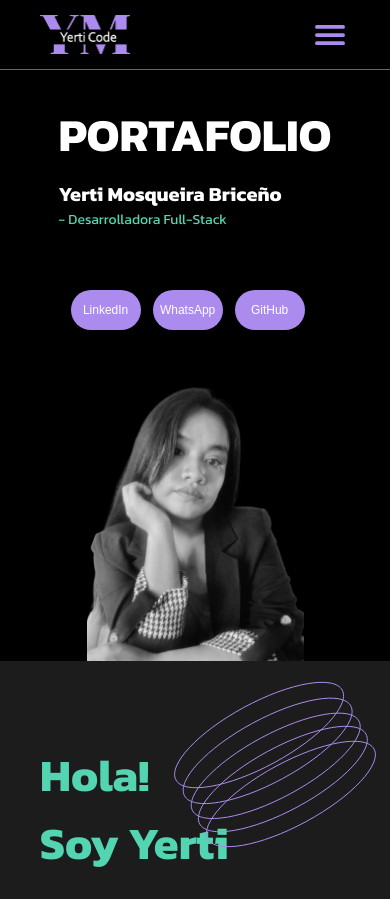
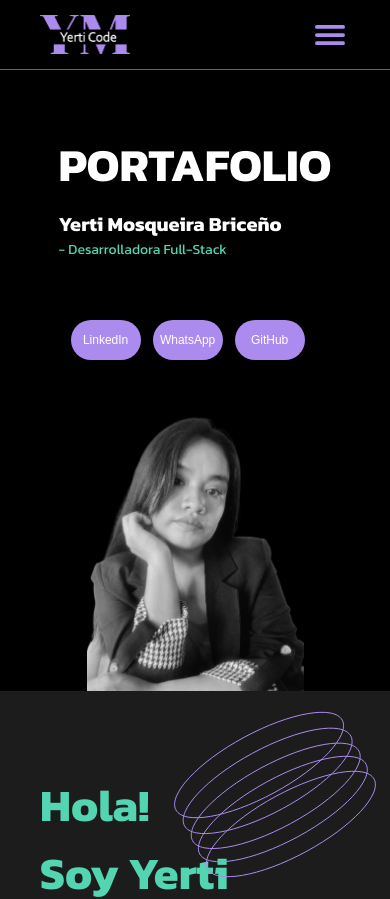
Before and after one commit to yerti/portafolio-yerti-mosqueira, a React (Create React App) app: page / in a window 390 px wide. Shown: the top 899 px of the page. Built offline with nearby package versions, Linux system fonts and the light colour scheme; a web font is replaced by a local one.

Commit message:
change styles for mobile devices

```diff
--- a/src/Components/Habilidades/Habilidades.css
+++ b/src/Components/Habilidades/Habilidades.css
@@ -37,10 +37,14 @@
 @media screen and (max-width: 769px) {
   .contenido-habilidades {
     padding: 0 40px;
+    padding-bottom: 110px;
   }
   .contenido-total-de-habilidades {
     grid-template-columns: 1fr;
     margin: 0 10px;
+  }
+  .titulo-habilidades {
+    font-size: 46px;
   }
 }
 @media screen and (max-width: 428px) {
--- a/src/Components/Inicio/Inicio.css
+++ b/src/Components/Inicio/Inicio.css
@@ -34,7 +34,7 @@
 .botones-de-contacto button:hover {
   background-color: var(--color-verde);
 }
-.botones-de-contacto a{
+.botones-de-contacto a {
   display: flex;
   align-items: center;
   justify-content: center;
@@ -84,13 +84,12 @@
     margin-top: -40px;
     padding: 0 40px;
   }
-    .texto-inicio h2{
-        margin-top: 70px;
+  .texto-inicio h2 {
+    margin-top: 100px;
     margin-bottom: 10px;
     opacity: inherit;
     animation: normal;
     font-size: 80px;
-
   }
   .imagen-yerti-portafolio {
     margin-top: 50px;
@@ -103,7 +102,7 @@
     display: none;
   }
 }
-@media screen and (max-width: 1024px){
+@media screen and (max-width: 1024px) {
   .imagen-yerti-portafolio {
     width: 40%;
   }
```
Lines whose indentation alone changed are shown as unchanged.
